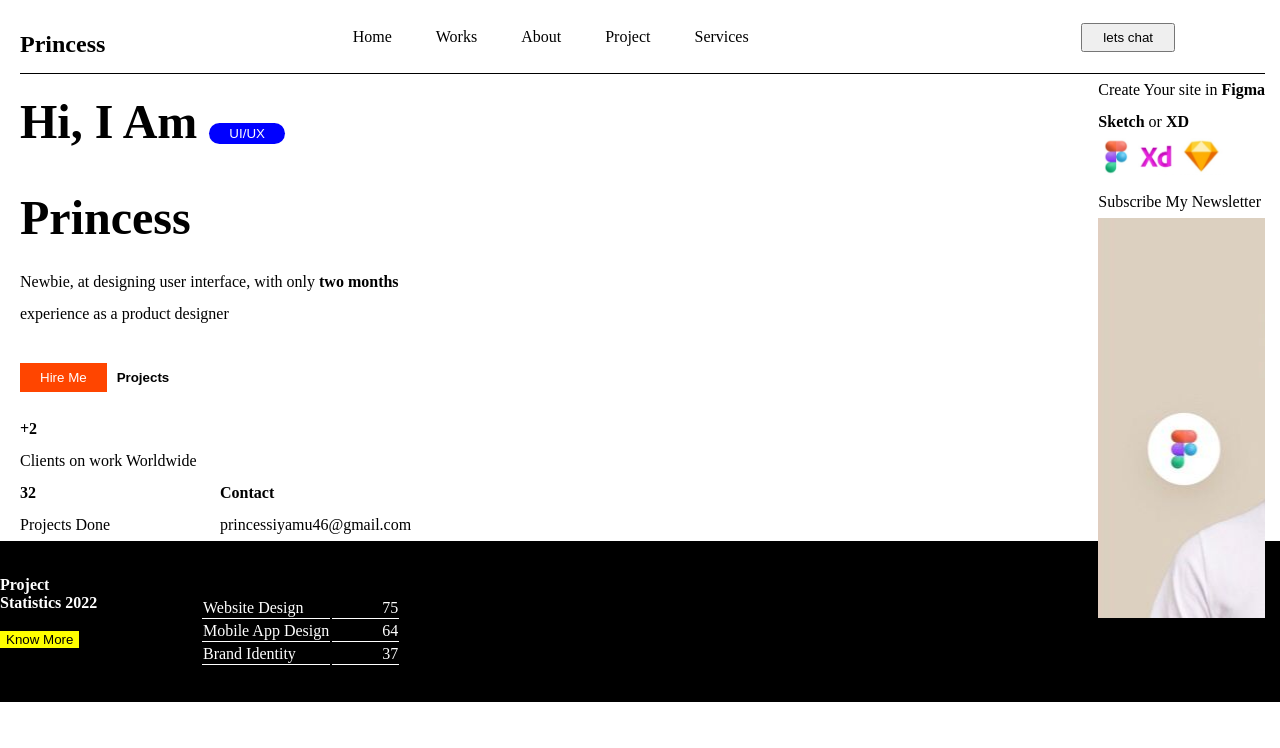
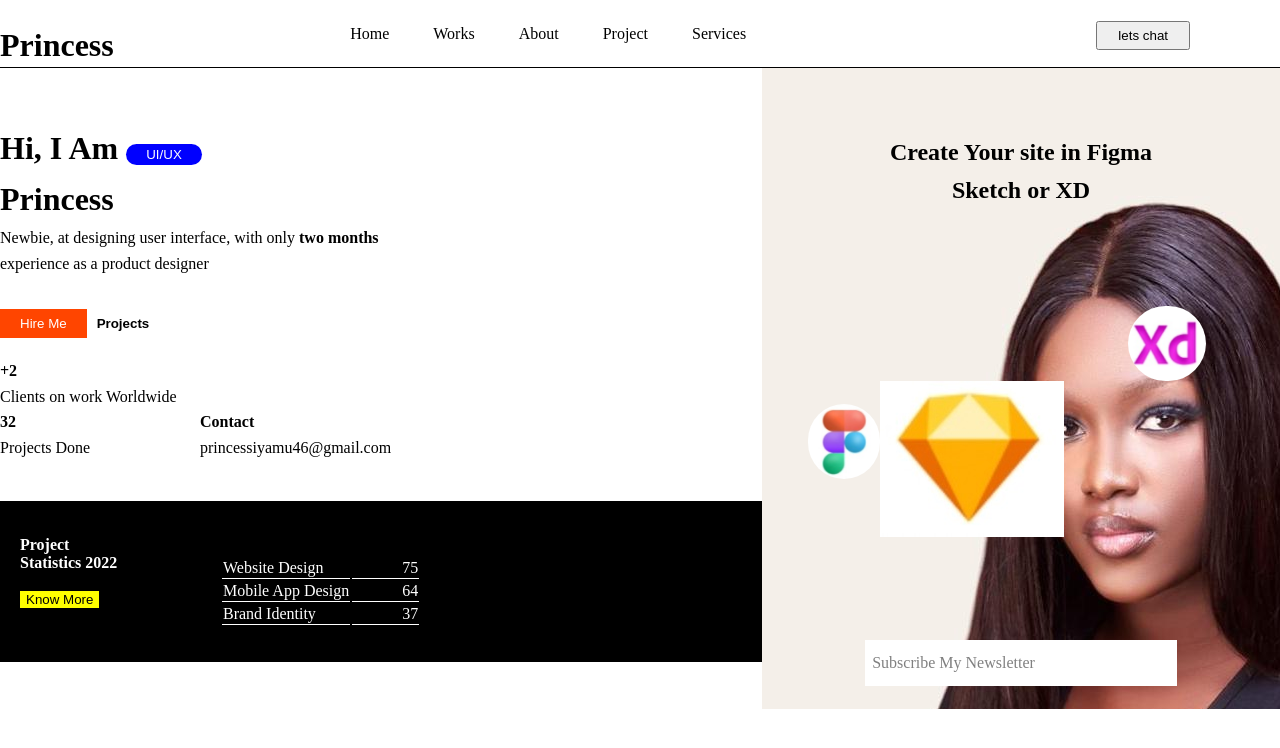
Before and after one commit to Yawe-Iyamu-Princess/portfolio-project, a plain HTML site: page HTML PROJECT/index.html in a window 1280 px wide. Drawn offline with Linux system fonts and the light colour scheme.

Commit message:
Add files via upload

```diff
--- a/HTML PROJECT/CSS/Style.css
+++ b/HTML PROJECT/CSS/Style.css
@@ -3,11 +3,12 @@
 
 }
 .container {
-max-width: 100%;
-max-height: 100%;
-margin-right: 15px;
-padding-left: 20px;
-line-height: 2;
+    max-width: 100%;
+    max-height: 100%;
+    line-height: 1.6;
+}
+.set {
+    padding-left: 20px;
 }
 li {
     list-style: none;
@@ -33,15 +34,15 @@ header {
 }
 .logo {
     height: 1px;
-    font-size: x-large;
+    font-size: xx-large;
+    font-weight: bolder;
 }
 .phase {
     float: right;
-    background-image: url(/PHOTOS/richard.JPG);
-    /*padding-left: 360px;
-    padding-bottom: 400px;*/
-    padding-bottom: 400px;
-
+    background-image: url(/PHOTOS/me.JPG);
+    background-size: auto;
+    height: 601px;
+    padding-bottom: 40px;
 }
 .is {
     border-radius: 20px;
@@ -50,9 +51,11 @@ header {
     color: white;
     border: none;
 }
-.intro {
+h1 {
+    margin-top: 55px;
     text-transform: capitalize;
-    font-size: x-large;
+    font-size: xx-large;
+    font-weight: bolder;
 }
 .ire {
     background-color: orangered;
@@ -70,8 +73,14 @@ header {
     background-color: black;
     color: white;
     padding: 35px 0px;
+    padding-left: 20px;
+    margin-top: 40px;
+}
 
+.on {
+    margin-top: 25px;
 }
+
 .num {
 
 margin-left: 200px;
@@ -109,22 +118,59 @@ td {
     margin-top: 28px;
     margin-bottom: 20px;
 }
-.pict {
-    height: 37px;
+
+.al {
+    float: right;
+    margin-right: 130px;
+}
+
+img {
+    max-height: 100vh;
+    max-width: 100%;
+    /*position: absolute;*/
+    float: left;
+    z-index: -1;
+}
+.one {
+    height: 75px;
     width: 25;
+    margin-top: 195px;
+    margin-left: 46px;
+    border-radius: 38px;
 }
-.pic {
-    height: 37px;
+.two {
+    height: 75px;
     width: 25;
+    margin-top: 97px;
+    margin-left: 248px;
+    border-radius: 38px;
 }
-.pi {
-    height: 37px;
+.tre {
+    height: 75px;
     width: 25;
+    margin-left: 250px;
+    margin-top: 117px;
+    border-radius: 38px;
+
 }
 .cr {
     float: left;
+    height: 443px;
+    width: 518px;
+    text-align: center;
+    margin-top: 65px;
+}
+
+.cre {
+    font-size: x-large;
+    font-weight: bold;
 }
 .new {
-background-color: white;
-
+    margin-top: 431px;
+    background-color: white;
+    width: 177px;
+    padding-right: 135px;
+    padding-top: 10px;
+    padding-bottom: 10px;
+    color: grey;
 }
--- a/HTML PROJECT/index.html
+++ b/HTML PROJECT/index.html
@@ -22,19 +22,18 @@
                     <div class="hat"><input class="bn" type="button" value="lets chat"></div>
                 </ul>
             </div>
+           </nav>
+        </header>
+         <div class="phase">
+            <div class="cr">
+              <p class="cre">Create Your site in <strong>Figma <br>Sketch</strong>  or <strong>XD</strong></p>
+              <img class="one" src="/PHOTOS/shape copy.JPG" alt="shape">
+              <img class="two" src="/PHOTOS/Xd copy.JPG" alt="XD">
+              <img class="three" src="/PHOTOS/diamond copy.JPG" alt="diamond">
 
-
-        </nav>
-       </header>
-        <div class="phase">
-            <div class="cr">
-              <p>Create Your site in <strong>Figma <br>Sketch</strong>  or <strong>XD</strong></p>
-              <img class="pict" src="/PHOTOS/shape copy.JPG" alt="shape">
-              <img class="pi" src="/PHOTOS/Xd copy.JPG" alt="XD">
-              <img class="pic" src="/PHOTOS/diamond copy.JPG" alt="">
-            </div>
              <div class="new"><p>Subscribe My Newsletter</p></div>
         </div>
+    </div>
        <div class="intro"> <h1>Hi, I Am <button class="is">UI/UX</button> <br> Princess</h1></div>
         <p>Newbie, at designing user interface, with only <strong>two months</strong><br>experience as a product designer</p>
         <div class="buttin">
```
